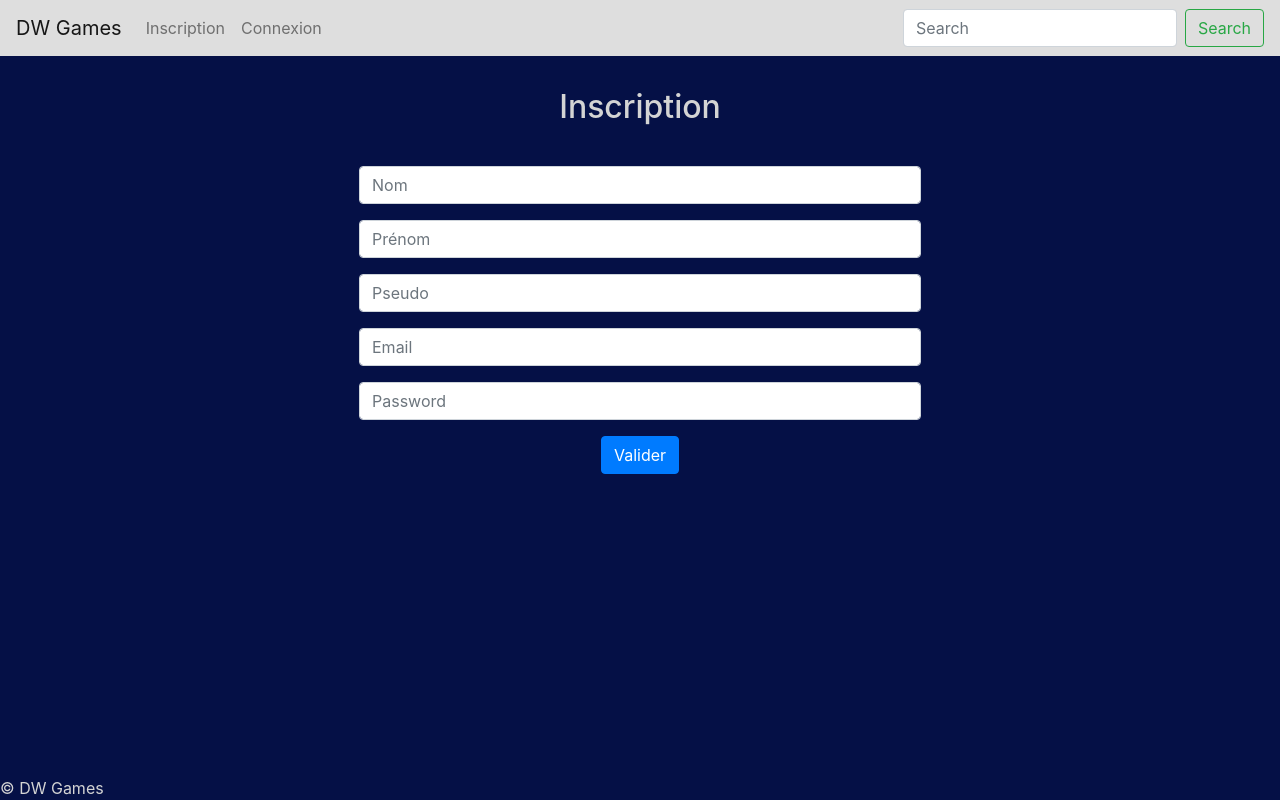
After one commit to dani-bright/DjangoVideoGameLibrary, a Django app: page /register in a window 1280 px wide. The commit adds this page. Run offline with Django 3.2, Linux system fonts and the light colour scheme; some libraries are stand-ins or nearby versions.

Commit message:
front register login

```diff
--- a/videogame/website/static/website/style.css
+++ b/videogame/website/static/website/style.css
@@ -3,6 +3,27 @@ body {
     color: #d4d4d4;
 }
 
+footer {
+    position: absolute;
+    bottom: 0;
+}
+
+h2 {
+    text-align: center;
+    padding-bottom: 1em;
+}
+
 .bg-light {
     background-color: #dedede!important;
 }
+
+#content {
+    padding-top: 2em;
+    margin: 0 3em;
+}
+
+.centered-input {
+    display: flex;
+    align-items: center;
+    justify-content: center;
+}
--- a/videogame/website/templates/website/base.html
+++ b/videogame/website/templates/website/base.html
@@ -16,12 +16,12 @@
     </button>
     <div class="collapse navbar-collapse" id="navbarTogglerDemo02">
         <ul class="navbar-nav mr-auto mt-2 mt-lg-0">
-        <li class="nav-item">
-            <a class="nav-link" href="#">Link</a>
-        </li>
-        <li class="nav-item">
-            <a class="nav-link disabled" href="#" tabindex="-1" aria-disabled="true">Disabled</a>
-        </li>
+            <li class="nav-item">
+                <a class="nav-link" href="/register">Inscription</a>
+            </li>
+            <li class="nav-item">
+                <a class="nav-link" href="/login">Connexion</a>
+            </li>
         </ul>
         <form class="form-inline my-2 my-lg-0">
         <input class="form-control mr-sm-2" type="search" placeholder="Search">
--- a/videogame/website/templates/website/home.html
+++ b/videogame/website/templates/website/home.html
@@ -3,10 +3,6 @@
 {% block content %}
     <h2>Bienvenue !</h2>
     <p>
-       Lorem ipsum dolor sit amet, consectetur adipiscing elit. Donec rhoncus
-       massa non tortor. Vestibulum diam diam, posuere in viverra in,
-       ullamcorper et libero. Donec eget libero quis risus congue imperdiet ac
-       id lectus. Nam euismod cursus arcu, et consequat libero ullamcorper sit
-       amet.
+       Accueil et mettre des images (carousel par exemple)
     </p>
 {% endblock %}
--- /dev/null
+++ b/videogame/website/templates/website/register.html
@@ -0,0 +1,35 @@
+{% extends "website/base.html" %}
+{% block title %}Inscription{% endblock %}
+{% block content %}
+    <h2>Inscription</h2>
+    <form>
+        <div class="form-group centered-input">
+            <div class="col-sm-6">
+                <input type="text" class="form-control" id="lastname" placeholder="Nom">
+            </div>
+        </div>
+        <div class="form-group centered-input">
+            <div class="col-sm-6">
+                <input type="text" class="form-control" id="firstname" placeholder="Prénom">
+            </div>
+        </div>
+        <div class="form-group centered-input">
+            <div class="col-sm-6">
+                <input type="text" class="form-control" id="username" placeholder="Pseudo">
+            </div>
+        </div>
+        <div class="form-group centered-input">
+            <div class="col-sm-6">
+                <input type="email" class="form-control" id="email" placeholder="Email">
+            </div>
+        </div>
+        <div class="form-group centered-input">
+            <div class="col-sm-6">
+                <input type="password" class="form-control" id="password" placeholder="Password">
+            </div>
+        </div>
+        <div class="text-center">
+            <button type="submit" class="btn btn-primary">Valider</button>
+        </div>
+    </form>
+{% endblock %}
--- a/videogame/website/urls.py
+++ b/videogame/website/urls.py
@@ -2,5 +2,7 @@ from django.urls import path
 from . import views
 
 urlpatterns = [
-    path('', views.home)
+    path('', views.home),
+    path('register', views.register),
+    path('login', views.login)
 ]
--- a/videogame/website/views.py
+++ b/videogame/website/views.py
@@ -3,3 +3,9 @@ from django.shortcuts import render, redirect
 
 def home(request):
     return render(request, 'website/home.html', locals())
+
+def register(request):
+    return render(request, 'website/register.html', locals())
+
+def login(request):
+    return render(request, 'website/login.html', locals())
```
Also changed, not shown: videogame/website/templates/website/login.html (added, +20 -0 lines).
